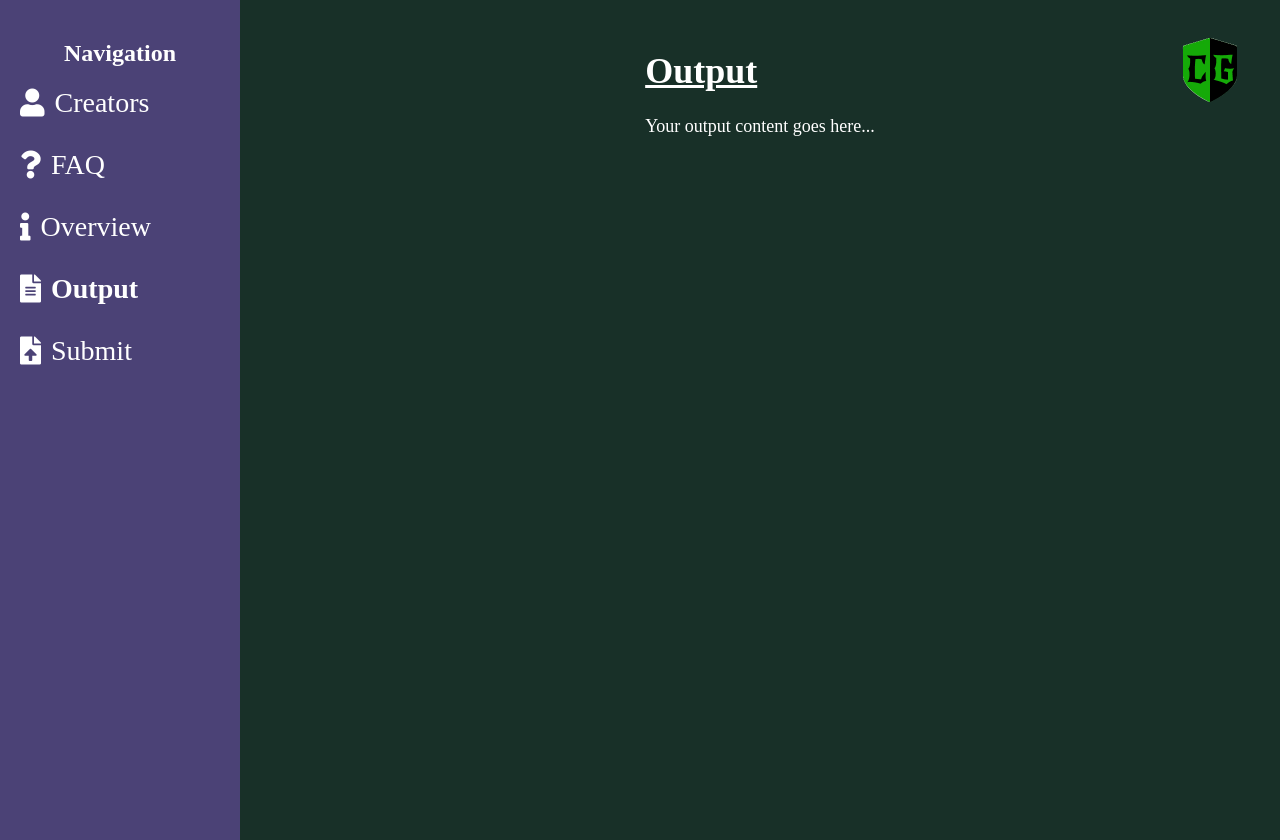
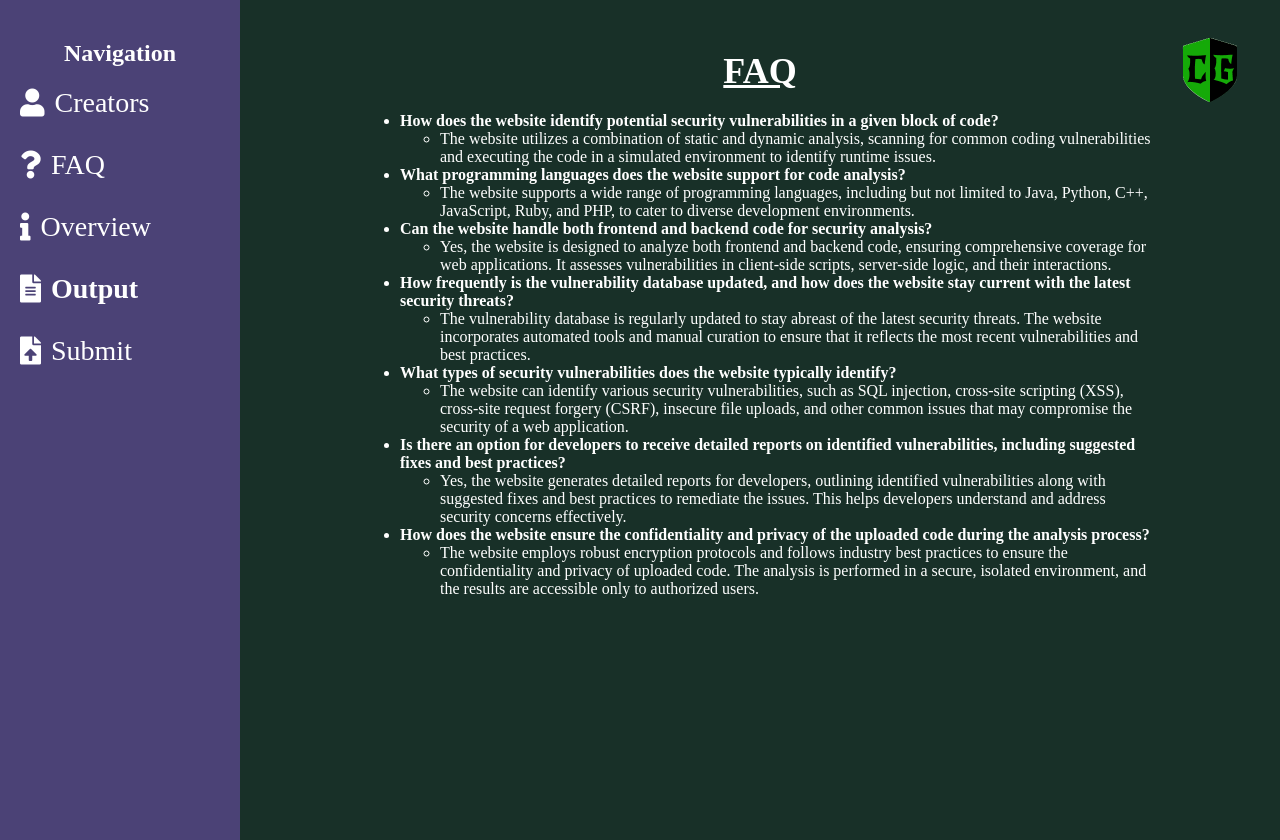
Before and after one commit to shayanakram25/HackTJ24, a Flask app: page /faq in a window 1280 px wide. Run offline with Flask 3, Linux system fonts and the light colour scheme.

Commit message:
Update faq.html

```diff
--- a/Hack TJ Website/templates/faq.html
+++ b/Hack TJ Website/templates/faq.html
@@ -1,20 +1,24 @@
-<!-- output.html -->
-
 <!DOCTYPE html>
 <html lang="en">
   <head>
-    <meta charset="UTF-8">
-    <meta name="viewport" content="width=device-width, initial-scale=1.0">
-    <title>Output</title>
-    <link href="https://cdnjs.cloudflare.com/ajax/libs/select2/4.0.13/css/select2.min.css" rel="stylesheet">
-    <link rel="stylesheet" href="https://cdnjs.cloudflare.com/ajax/libs/font-awesome/5.15.4/css/all.min.css">
+    <meta charset="UTF-8" />
+    <meta name="viewport" content="width=device-width, initial-scale=1.0" />
+    <title>FAQ</title>
+    <link
+      href="https://cdnjs.cloudflare.com/ajax/libs/select2/4.0.13/css/select2.min.css"
+      rel="stylesheet"
+    />
+    <link
+      rel="stylesheet"
+      href="https://cdnjs.cloudflare.com/ajax/libs/font-awesome/5.15.4/css/all.min.css"
+    />
     <style>
       body {
         margin: 0;
         padding: 0;
-            background-color: #183028; /* Dark green background color */
+        background-color: #183028;
         color: white;
-            font-family: 'Vollkorn', serif; /* Change font to Vollkorn */
+        font-family: "Vollkorn", serif;
       }
 
       .container {
@@ -62,13 +66,14 @@
         padding: 20px;
         max-width: 800px;
         margin: 0 auto;
-            color: #fff; /* Match the text color */
+        color: #fff;
       }
 
       .output h2 {
         margin-bottom: 20px;
-            font-size: 36px; /* Increase font size */
-            text-decoration: underline; /* Add underline */
+        font-size: 36px;
+        text-decoration: underline;
+        text-align: center;
       }
 
       .output p {
@@ -101,7 +106,9 @@
             <a href="/overview"><i class="fas fa-info"></i>Overview</a>
           </li>
           <li>
-                    <a href="/output" class="active"><i class="fas fa-file-alt"></i>Output</a>
+            <a href="/output" class="active"
+              ><i class="fas fa-file-alt"></i>Output</a
+            >
           </li>
           <li>
             <a href="/submit"><i class="fas fa-file-upload"></i>Submit</a>
@@ -109,10 +116,111 @@
         </ul>
       </nav>
       <div class="output">
-            <h2>Output</h2>
-            <p>Your output content goes here...</p>
+        <h2>FAQ</h2>
+        <ul>
+          <li>
+            <strong
+              >How does the website identify potential security vulnerabilities
+              in a given block of code?</strong
+            >
+            <ul>
+              <li>
+                The website utilizes a combination of static and dynamic
+                analysis, scanning for common coding vulnerabilities and
+                executing the code in a simulated environment to identify
+                runtime issues.
+              </li>
+            </ul>
+          </li>
+          <li>
+            <strong
+              >What programming languages does the website support for code
+              analysis?</strong
+            >
+            <ul>
+              <li>
+                The website supports a wide range of programming languages,
+                including but not limited to Java, Python, C++, JavaScript,
+                Ruby, and PHP, to cater to diverse development environments.
+              </li>
+            </ul>
+          </li>
+          <li>
+            <strong
+              >Can the website handle both frontend and backend code for
+              security analysis?</strong
+            >
+            <ul>
+              <li>
+                Yes, the website is designed to analyze both frontend and
+                backend code, ensuring comprehensive coverage for web
+                applications. It assesses vulnerabilities in client-side
+                scripts, server-side logic, and their interactions.
+              </li>
+            </ul>
+          </li>
+          <li>
+            <strong
+              >How frequently is the vulnerability database updated, and how
+              does the website stay current with the latest security
+              threats?</strong
+            >
+            <ul>
+              <li>
+                The vulnerability database is regularly updated to stay abreast
+                of the latest security threats. The website incorporates
+                automated tools and manual curation to ensure that it reflects
+                the most recent vulnerabilities and best practices.
+              </li>
+            </ul>
+          </li>
+          <li>
+            <strong
+              >What types of security vulnerabilities does the website typically
+              identify?</strong
+            >
+            <ul>
+              <li>
+                The website can identify various security vulnerabilities, such
+                as SQL injection, cross-site scripting (XSS), cross-site request
+                forgery (CSRF), insecure file uploads, and other common issues
+                that may compromise the security of a web application.
+              </li>
+            </ul>
+          </li>
+          <li>
+            <strong
+              >Is there an option for developers to receive detailed reports on
+              identified vulnerabilities, including suggested fixes and best
+              practices?</strong
+            >
+            <ul>
+              <li>
+                Yes, the website generates detailed reports for developers,
+                outlining identified vulnerabilities along with suggested fixes
+                and best practices to remediate the issues. This helps
+                developers understand and address security concerns effectively.
+              </li>
+            </ul>
+          </li>
+          <li>
+            <strong
+              >How does the website ensure the confidentiality and privacy of
+              the uploaded code during the analysis process?</strong
+            >
+            <ul>
+              <li>
+                The website employs robust encryption protocols and follows
+                industry best practices to ensure the confidentiality and
+                privacy of uploaded code. The analysis is performed in a secure,
+                isolated environment, and the results are accessible only to
+                authorized users.
+              </li>
+            </ul>
+          </li>
+        </ul>
       </div>
     </div>
-    <img src="static/codeguardlogo.png" alt="Logo" class="logo">
+    <img src="static/codeguardlogo.png" alt="Logo" class="logo" />
   </body>
 </html>
```
Lines whose indentation alone changed are shown as unchanged.
